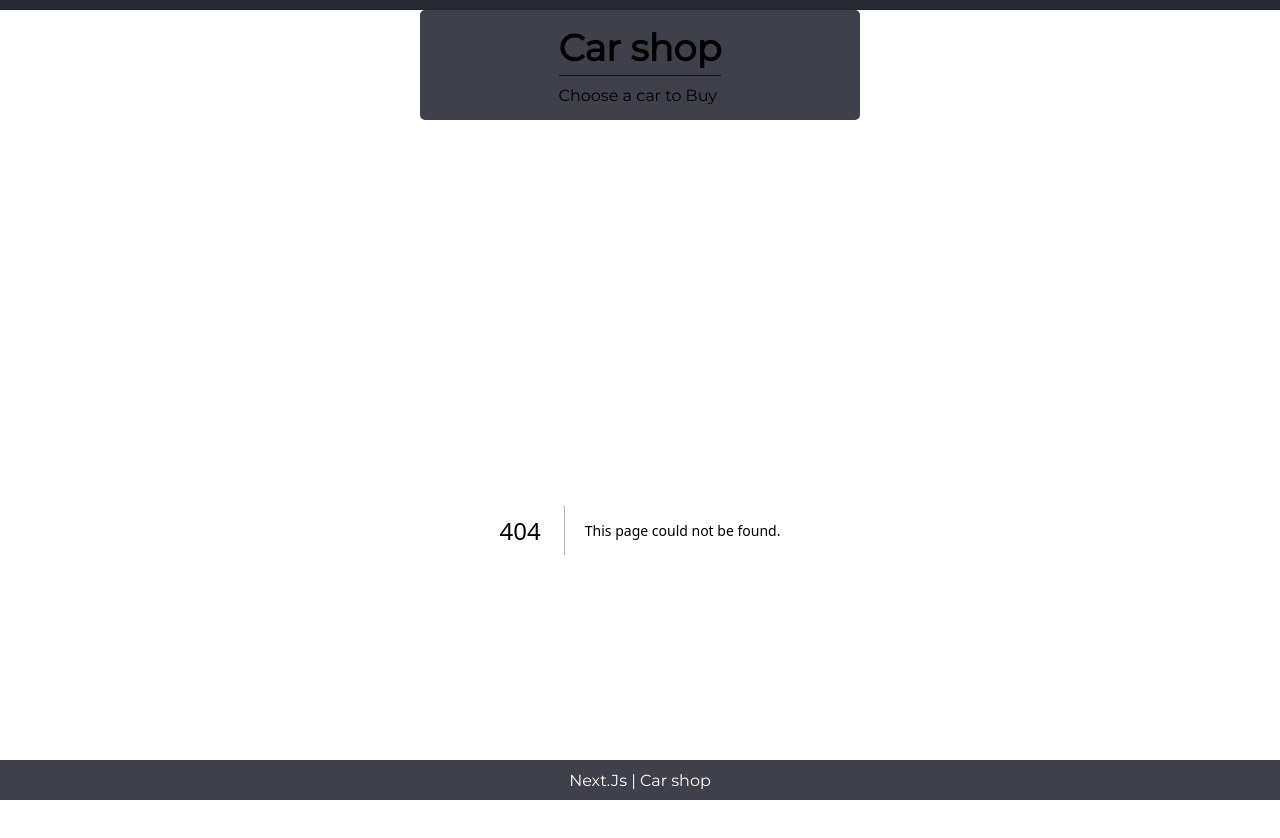
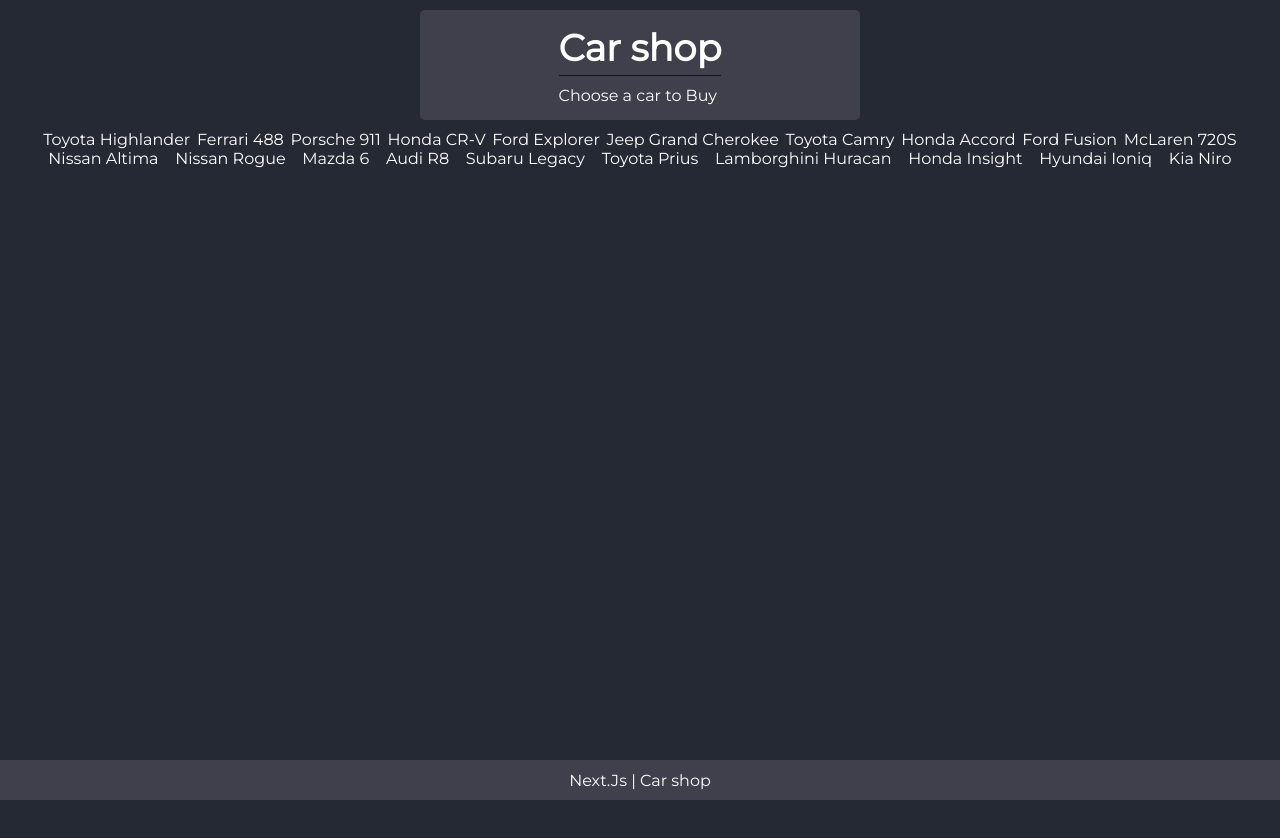
Before and after one commit to deaduchiha/cars-shop, a Next.js app: page /cars in a window 1280 px wide. Before the commit this address had no page. Shown: the top 838 px of the page. After the commit the page ends 800 px from the top, so only its background shows below. Built offline with nearby package versions, Linux system fonts and the light colour scheme.

Commit message:
create template for cars and give them some styles

```diff
--- /dev/null
+++ b/src/components/templates/carsPage.jsx
@@ -0,0 +1,17 @@
+import React from "react";
+
+import styles from "./carsPage.module.css";
+
+const CarsPage = ({ data }) => {
+  return (
+    <>
+      <div className={styles.container}>
+        {data.map((car) => (
+          <p key={car.id}>{car.name}</p>
+        ))}
+      </div>
+    </>
+  );
+};
+
+export default CarsPage;
--- /dev/null
+++ b/src/components/templates/carsPage.module.css
@@ -0,0 +1,7 @@
+.container {
+  display: flex;
+  flex-wrap: wrap;
+  justify-content: space-around;
+  max-width: 1200px;
+  margin: auto;
+}
--- /dev/null
+++ b/src/pages/cars/index.jsx
@@ -0,0 +1,12 @@
+import React from "react";
+import CarsPage from "@/components/templates/carsPage";
+import carsData from "data/carsdata";
+
+const Cars = () => {
+  return (
+    <>
+      <CarsPage data={carsData} />
+    </>
+  );
+};
+export default Cars;
```
